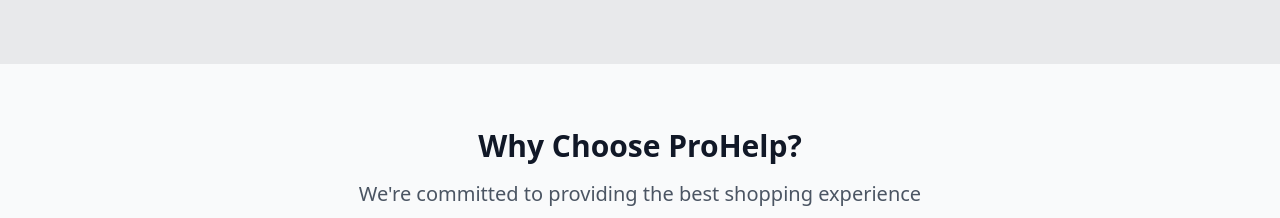
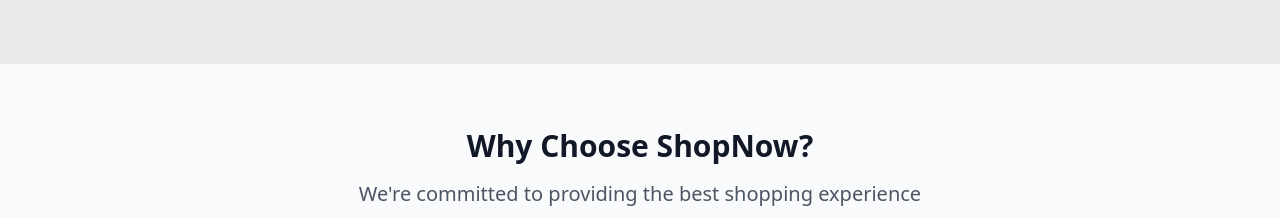
Before and after one commit to smSomMondal/pTest, a React (Create React App) app in the folder frontend/: page / in a window 1280 px wide. Shown: the part 800-1018 px from the top of the page. Built offline with nearby package versions, Linux system fonts and the light colour scheme; no server answers.

Commit message:
update ShopNow

```diff
--- a/frontend/src/components/pages/Home.jsx
+++ b/frontend/src/components/pages/Home.jsx
@@ -139,7 +139,7 @@
             <section className="py-16 bg-gray-50">
                 <div className="max-w-7xl mx-auto px-4 sm:px-6 lg:px-8">
                     <div className="text-center mb-12">
-                        <h2 className="text-3xl font-bold text-gray-900 mb-4">Why Choose ProHelp?</h2>
+                        <h2 className="text-3xl font-bold text-gray-900 mb-4">Why Choose ShopNow?</h2>
                         <p className="text-xl text-gray-600 max-w-2xl mx-auto">
                             We're committed to providing the best shopping experience
                         </p>
```
